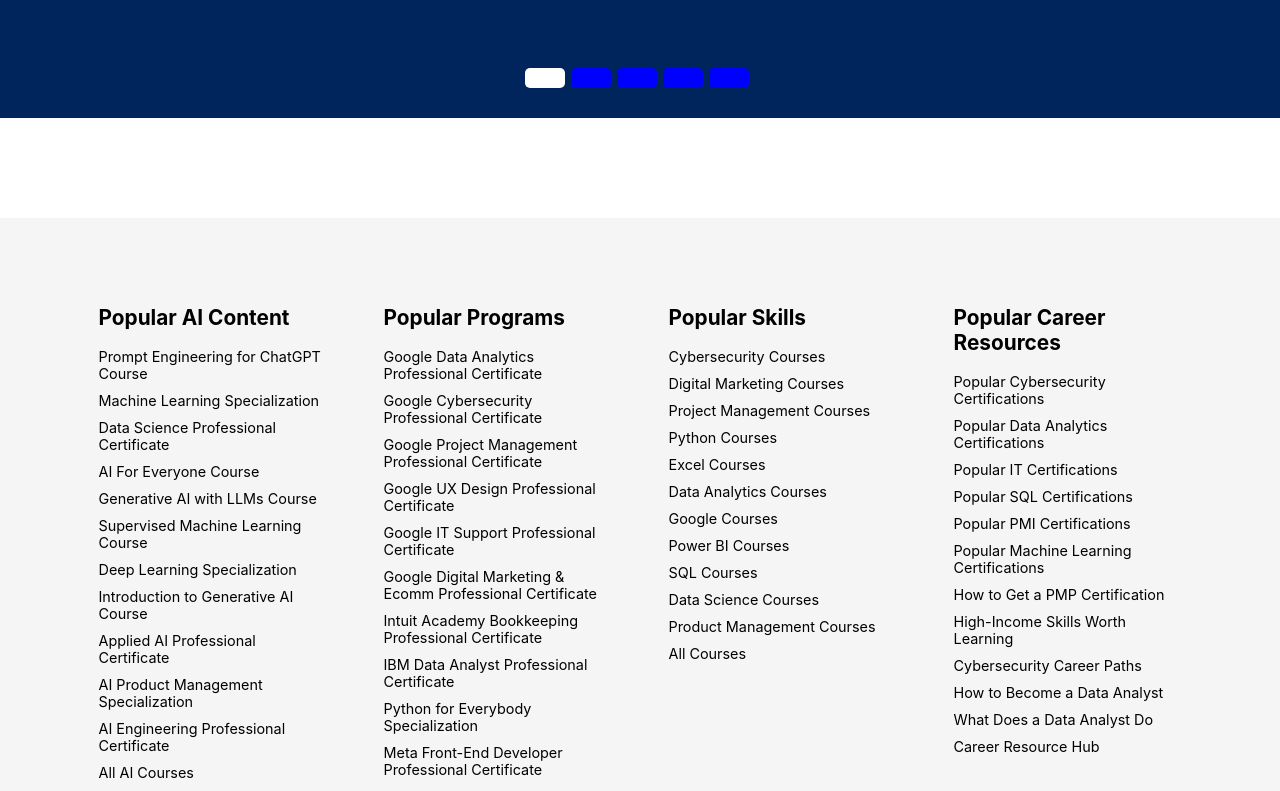
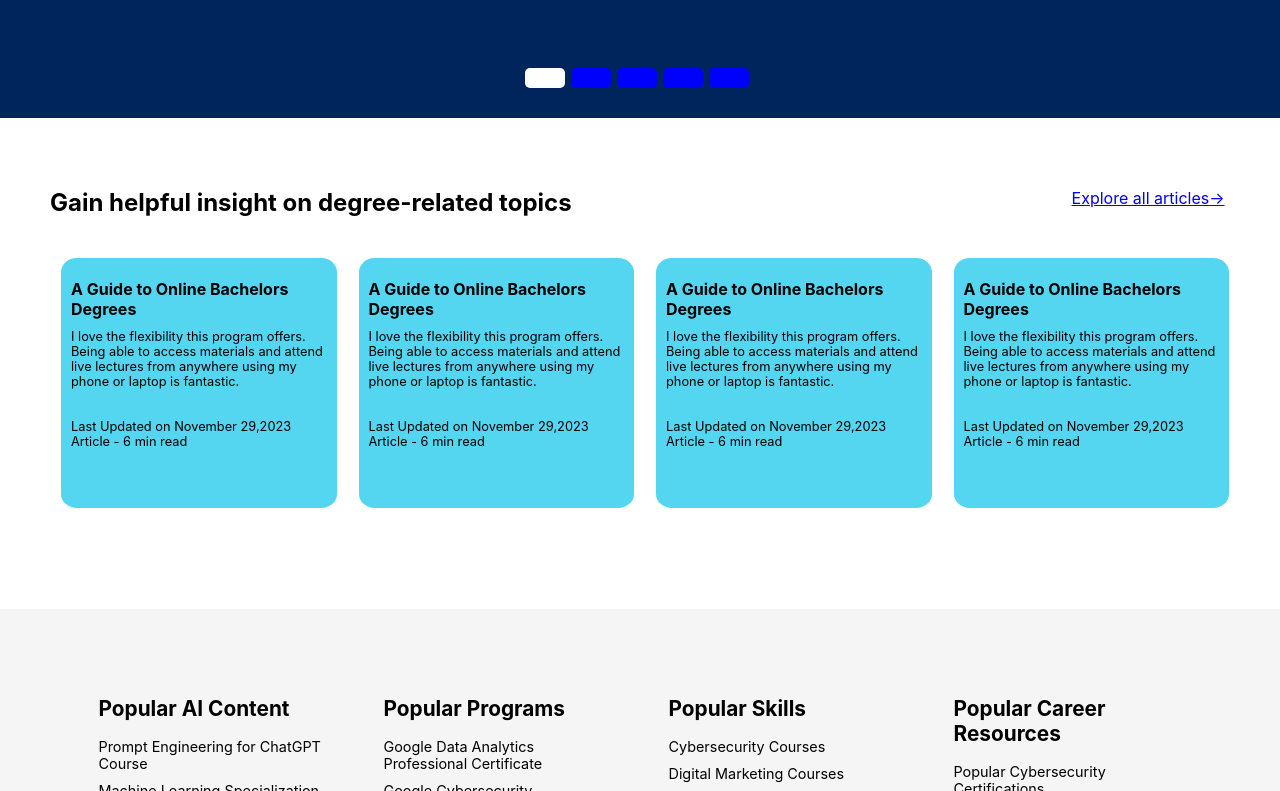
Before and after one commit to AryanGupta30/Coursera-FullStack, a React (Create React App) app: page /degrees in a window 1280 px wide. Shown: the part 2089-2880 px from the top of the page. Built offline with nearby package versions, Linux system fonts and the light colour scheme; the HTML template or start-up script is replaced by a standard one.

Commit message:
Article and Page

```diff
--- a/src/App.js
+++ b/src/App.js
@@ -3,12 +3,14 @@
 import Home from "./pages/Home.js"
 import Degrees from './pages/Degrees.js'
 import { BrowserRouter, Route, Routes } from 'react-router-dom';
+import Articles from './pages/Articles.js';
 export default function App() {
   return (
     <BrowserRouter>
       <Routes>
           <Route path="/" element={<Home />} />
           <Route path="/degrees" element={<Degrees />} />
+          <Route path="/articles" element={<Articles />} />
       </Routes>
     </BrowserRouter>
   )
--- /dev/null
+++ b/src/components/articleItem.js
@@ -0,0 +1,15 @@
+import React from 'react'
+import "../css/articleItem.css"
+
+export default function articleItem({article}) {
+  return (
+    <div style={{display:'flex',flexDirection:'column',gap:'10px',width:'600px',height:'250px',backgroundColor:'#54D6F0',padding:'0px 10px',border:'1px solid white',borderRadius:'6%'}}>
+      <h4 style={{marginBottom:'-10px'}}>{article.heading}</h4>
+      <p >{article.content}</p>
+      <div className='content'>
+      <p >{article.update}</p>
+      <p >Article - {article.time} min read</p>
+      </div>
+    </div>
+  )
+}
--- /dev/null
+++ b/src/components/articles.js
@@ -0,0 +1,21 @@
+import React from 'react'
+import {articles} from '../constants/data'
+import ArticleItem from './articleItem'
+import { Link } from 'react-router-dom';
+
+export default function article() {
+  return (
+    <div style={{backgroundColor:'white',marginLeft:'50px',paddingTop:'60px'}}>
+        <div style={{display:'flex',flexDirection:'row',marginTop:'-10px',marginBottom:'20px'}}>
+            <h2>Gain helpful insight on degree-related topics</h2>
+            <Link to="/articles" style={{backgroundColor:'white',color:'blue',marginLeft:'500px',marginTop:'20px'}}>Explore all articles<span>&#8594;</span></Link>
+            {/* <button style={{backgroundColor:'white',color:'blue',marginLeft:'500px',marginTop:'-10px'}}>Explore all articles</button> */}
+        </div>
+        <div style={{display:'flex',flexDirection:'row',backgroundColor:'white',gap:'20px',marginLeft:'10px',marginRight:'50px',marginBottom:'50px'}}>
+        {articles.map((article, index) => (
+                <ArticleItem key={index} article={article} />
+            ))}
+        </div>
+    </div>
+  )
+}
--- a/src/components/cards1.js
+++ b/src/components/cards1.js
@@ -9,7 +9,7 @@
     const visiblePrograms = showAll ? programs.slice(0,8) : programs.slice(0, 4);
     return (
         <div className="programs-container">
-            <h2>Degree Programs</h2>
+            <h2 style={{marginBottom:'5px'}}>Degree Programs</h2>
             <p>Get a head start on a degree today</p>
             <h3>With these programs, you can build valuable skills, earn career credentials, and make progress toward a degree before you even enroll.</h3>
 
--- a/src/constants/data.js
+++ b/src/constants/data.js
@@ -86,3 +86,31 @@
     { category: 'Infromation Technology', count: 145 },
     { category: 'Math and Logic', count: 70 }
   ];
+
+
+export const articles=[
+    {
+        heading:'A Guide to Online Bachelors Degrees',
+        content:'I love the flexibility this program offers. Being able to access materials and attend live lectures from anywhere using my phone or laptop is fantastic.',
+        update:'Last Updated on November 29,2023',
+        time:'6'
+    },
+    {
+        heading:'A Guide to Online Bachelors Degrees',
+        content:'I love the flexibility this program offers. Being able to access materials and attend live lectures from anywhere using my phone or laptop is fantastic.',
+        update:'Last Updated on November 29,2023',
+        time:'6'
+    },
+    {
+        heading:'A Guide to Online Bachelors Degrees',
+        content:'I love the flexibility this program offers. Being able to access materials and attend live lectures from anywhere using my phone or laptop is fantastic.',
+        update:'Last Updated on November 29,2023',
+        time:'6'
+    },
+    {
+        heading:'A Guide to Online Bachelors Degrees',
+        content:'I love the flexibility this program offers. Being able to access materials and attend live lectures from anywhere using my phone or laptop is fantastic.',
+        update:'Last Updated on November 29,2023',
+        time:'6'
+    },
+];
--- /dev/null
+++ b/src/css/articleItem.css
@@ -0,0 +1,9 @@
+p{
+    margin-top: 10px;
+    margin-bottom: -10px;
+    font-size: 0.8rem;
+}
+
+.content{
+    margin-top: 20px;
+}
--- /dev/null
+++ b/src/pages/Articles.js
@@ -0,0 +1,12 @@
+import React from 'react'
+
+export default function Articles() {
+  return (
+    <div>
+        <div>
+            <h1>Coursera Articles</h1>
+            <p>We envision a world where anyone, anywhere has the power to transform their lives through learning. Take the next step in your learning journey by exploring these popular topics.</p>
+        </div>
+    </div>
+  )
+}
--- a/src/pages/Degrees.js
+++ b/src/pages/Degrees.js
@@ -4,6 +4,7 @@
 import Explore from '../components/explore'
 import Footer from '../components/footer'
 import Review from '../components/reviewvid'
+import Articles from '../components/articles'
 
 export default function Degrees() {
   return (
@@ -15,6 +16,7 @@
       <Pagination/>
       <Explore />
       <Review />
+      <Articles/>
       <Footer />
     </>
   )
```
